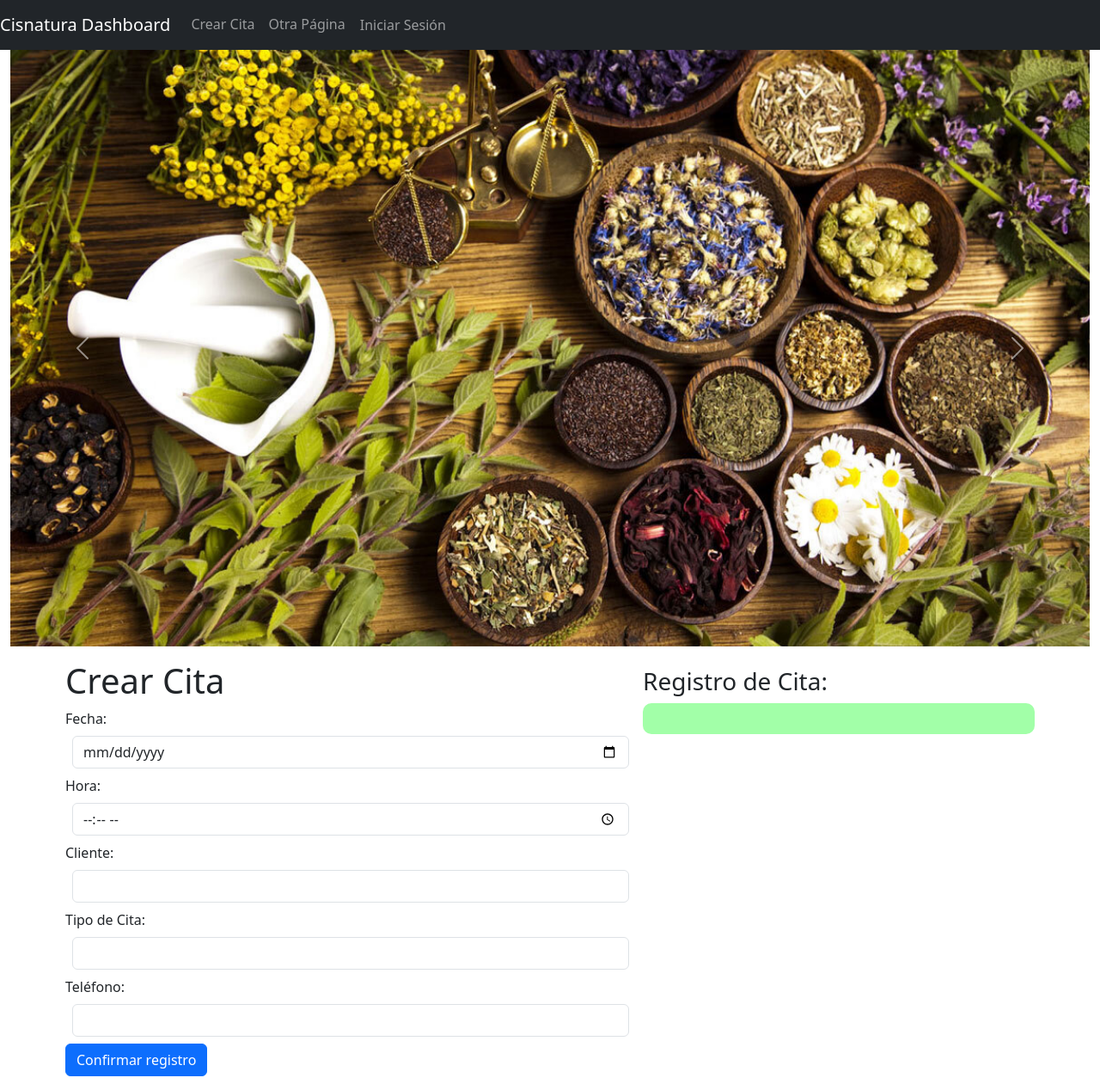
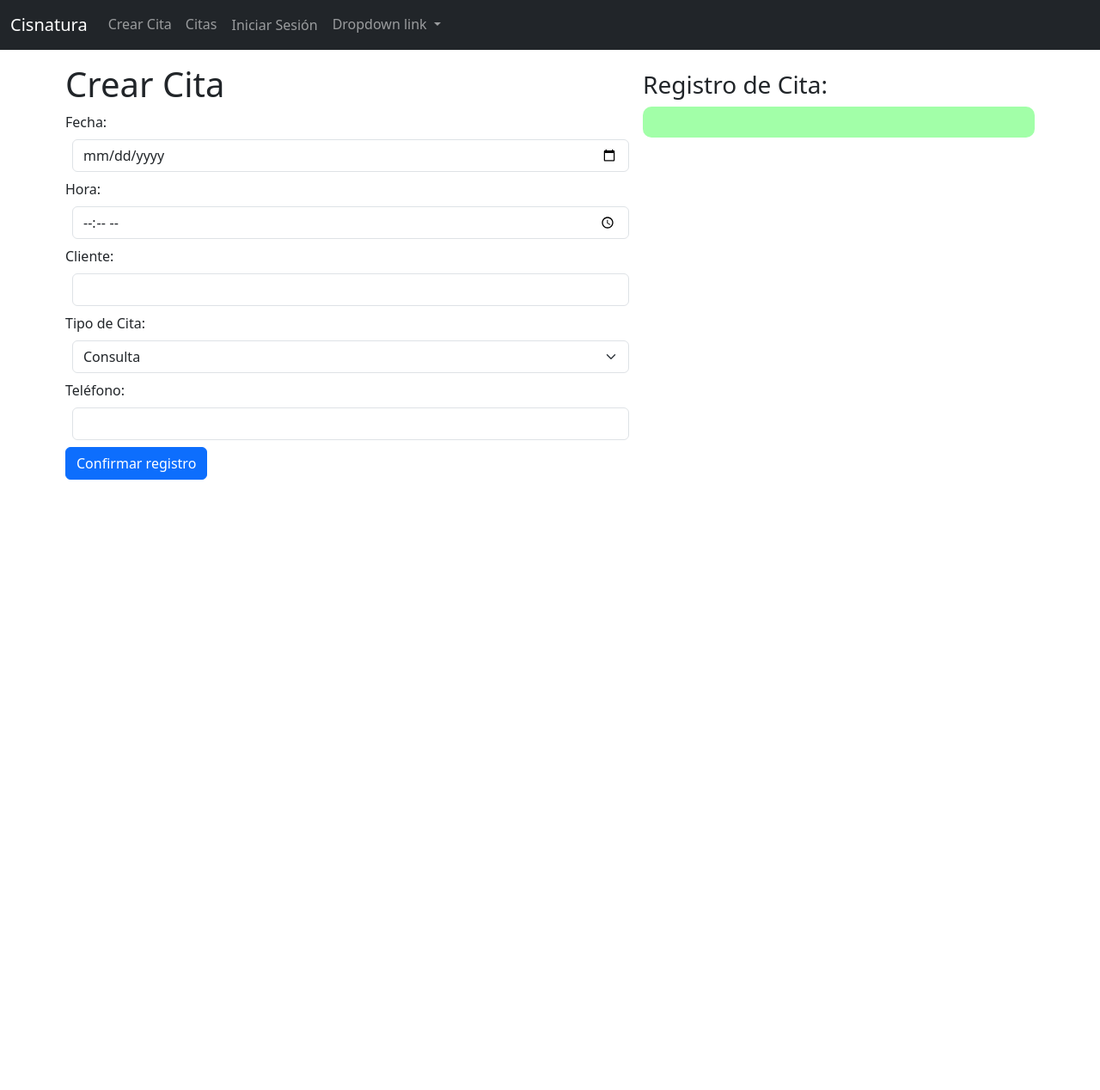
Before and after one commit to Maskeit/cisnatura, a PHP site: page /resources/views/home.php in a window 1280 px wide. Shown: the whole page at 86% size. After the commit the page ends 558 px from the top, so only its background shows below. Run offline with PHP 8.4, Linux system fonts and the light colour scheme.

Commit message:
cambiosenBarraNav

```diff
--- a/resources/js/app.js
+++ b/resources/js/app.js
@@ -1,8 +1,10 @@
 const ruta = "/cisnatura";
 const app = {
     routes : {
+        home : ruta + "/resources/views/home.php",
         inisession : ruta + "/resources/views/auth/login.php",
         register : ruta + "/resources/views/auth/register.php",
+        doregister : ruta + "/app/app.php",
 
         endsession :ruta + "/app/app.php?_logout",
         login : ruta +"/app/app.php",
--- a/resources/views/auth/login.php
+++ b/resources/views/auth/login.php
@@ -1,8 +1,8 @@
 <?php
 
     namespace views;
-    require "/cisnatura/app/autoloader.php";
-    include "/cisnatura/resources/views/layouts/main.php";
+    require "../../../app/autoloader.php";
+    include "../layouts/main.php";
     use Controllers\auth\LoginController as LoginController;
 
     head();
@@ -63,7 +63,7 @@
                 .then ( resp => resp.json())
                 .then ( resp => {
                     if(resp.r !== false){
-                        location.href = "/ProgramacionPPW/blog/resources/views/home.php";
+                        location.href = "/cisnatura/resources/views/home.php";
                         //app.view("home");
                     }else{
                         $("#error").removeClass("d-none");
--- a/resources/views/auth/register.php
+++ b/resources/views/auth/register.php
@@ -93,7 +93,7 @@
                     .then ( resp => resp.json())
                     .then ( resp => {
                         if(resp.r !== false){
-                            //location.href = "/ProgramacionPPW/blog/resources/views/home.php";
+                            location.href = "/cisnatura/resources/views/home.php";
                             app.view("inisession");
                         }else{
                             $("#error").removeClass("d-none");
--- a/resources/views/home.php
+++ b/resources/views/home.php
@@ -7,7 +7,7 @@ head();
 
 <div class="row mx-auto mt-0 mb-3" style="width: 100%;">
 
-    <div id="carouselExampleFade" class="carousel slide carousel-fade" data-bs-ride="carousel">
+    <!-- <div id="carouselExampleFade" class="carousel slide carousel-fade" data-bs-ride="carousel">
     <div class="carousel-inner">
         <div class="carousel-item active">
         <img src="/cisnatura/resources/img/plantas1.jpg" class="d-block w-100" alt="...">
@@ -27,7 +27,7 @@ head();
         <span class="carousel-control-next-icon" aria-hidden="true"></span>
         <span class="visually-hidden">Next</span>
     </button>
-    </div>
+    </div> -->
 </div>
     <div class="row mx-auto mt-2" style="width: 90%;">
 
@@ -47,7 +47,11 @@ head();
                     <input class="form-control m-2" type="text" id="cliente" name="nombre_cliente" required>
 
                     <label for="tipo_cita">Tipo de Cita:</label>
-                    <input class="form-control m-2" type="text" id="tipo_cita" name="tipo_cita" required>
+                    <select class="form-select m-2" id="inputGroupSelect04" aria-label="Example select with button addon">
+                        <option selected>Consulta</option>
+                        <option value="2">Curso</option>
+                        <option value="3">Asesoria</option>
+                    </select>
 
                     <label for="telefono">Teléfono:</label>
                     <input class="form-control m-2" type="text" id="telefono" name="telefono_cliente">
--- a/resources/views/layouts/main.php
+++ b/resources/views/layouts/main.php
@@ -16,17 +16,18 @@
 <body>
     <div id="app" class="container-fluid p-0">
         <nav class="navbar navbar-expand-lg navbar-dark bg-dark">
-            <a class="navbar-brand" href="#">Cisnatura Dashboard</a>
-            <button class="navbar-toggler" type="button" data-toggle="collapse" data-target="#navbarNav" aria-controls="navbarNav" aria-expanded="false" aria-label="Toggle navigation">
+        <div class="container-fluid">
+            <a class="navbar-brand" href="/cisnatura/resources/views/home.php">Cisnatura</a>
+            <button class="navbar-toggler" type="button" data-bs-toggle="collapse" data-bs-target="#navbarNavDropdown" aria-controls="navbarNavDropdown" aria-expanded="false" aria-label="Toggle navigation">
             <span class="navbar-toggler-icon"></span>
             </button>
-            <div class="collapse navbar-collapse" id="navbarNav">
+            <div class="collapse navbar-collapse" id="navbarNavDropdown">
             <ul class="navbar-nav">
                 <li class="nav-item">
                 <a class="nav-link" href="/cisnatura/resources/views/home.php">Crear Cita</a>
                 </li>
                 <li class="nav-item">
-                        <a class="nav-link" href="/cisnatura/resources/views/miscitas.php">Otra Página</a>
+                <a class="nav-link" href="/cisnatura/resources/views/miscitas.php">Citas</a>
                 </li>
                 <?php if(is_null($ua) || !$ua->sv){ ?>
 
@@ -38,9 +39,21 @@
                 </li>
 
                 <?php } ?>
+                <li class="nav-item dropdown">
+                <a class="nav-link dropdown-toggle" href="#" id="navbarDropdownMenuLink" role="button" data-bs-toggle="dropdown" aria-expanded="false">
+                    Dropdown link
+                </a>
+                <ul class="dropdown-menu" aria-labelledby="navbarDropdownMenuLink">
+                    <li><a class="dropdown-item" href="#">Action</a></li>
+                    <li><a class="dropdown-item" href="#">Another action</a></li>
+                    <li><a class="dropdown-item" href="#">Something else here</a></li>
+                </ul>
+                </li>
             </ul>
             </div>
+        </div>
         </nav>
+
     </div>
     <?php
 }
```
Also changed, not shown: app/app.php (+9 -0 lines). Lines whose indentation alone changed are shown as unchanged.
